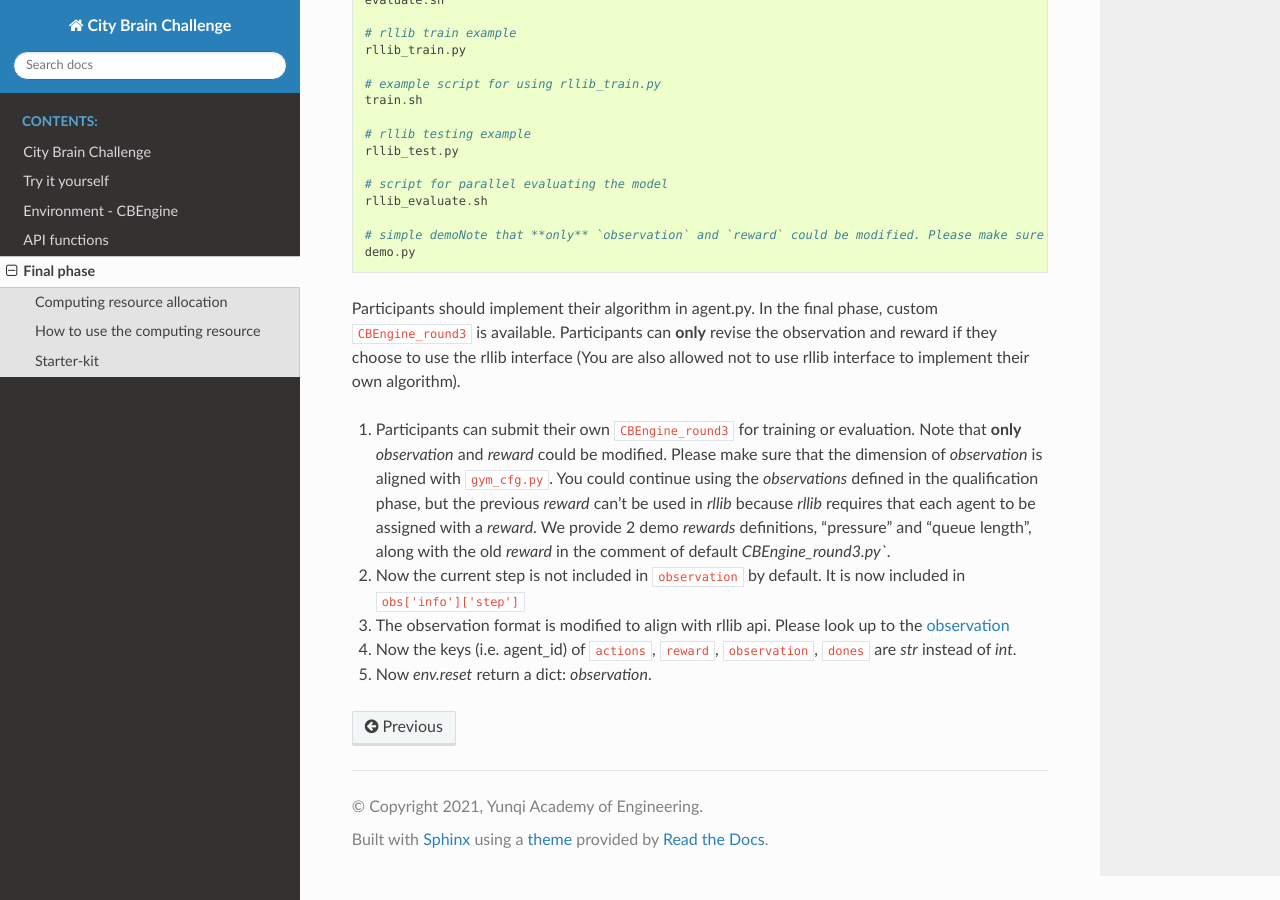
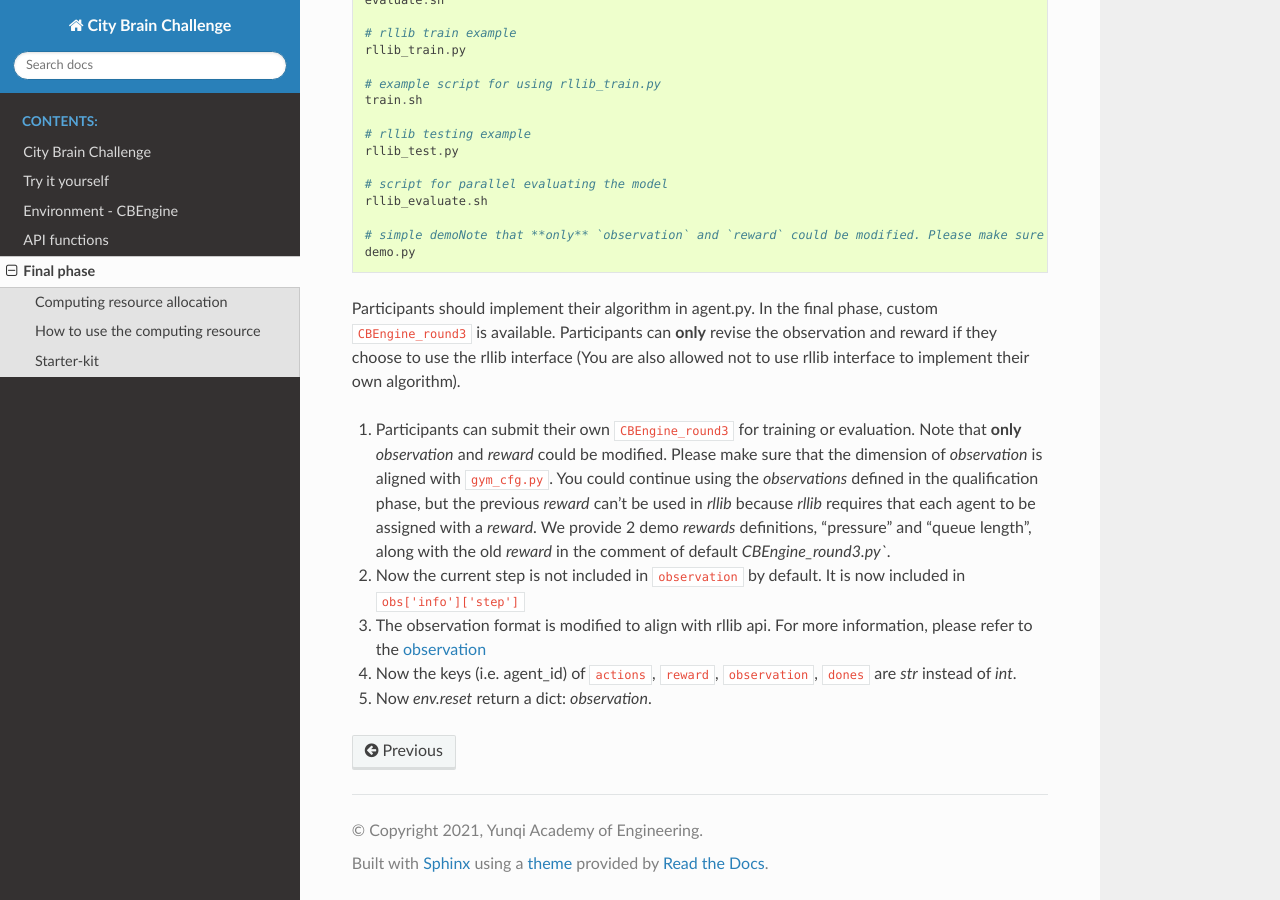
Before and after one commit to CityBrainChallenge/KDDCup2021-CityBrainChallenge, a Sphinx documentation site: the page built from docs/round3.rst, in a window 1280 px wide and 900 px high, scrolled down 2095 px. Built offline with Sphinx 7.4.7 and the Read the Docs theme 2.0.0, drawn with Linux system fonts in a browser that asks for light colours.

Commit message:
Update round3.rst

```diff
--- a/docs/round3.rst
+++ b/docs/round3.rst
@@ -104,7 +104,7 @@ Participants should implement their algorithm in agent.py. In the final phase, c
 
 1. Participants can submit their own ``CBEngine_round3`` for training or evaluation. Note that **only** `observation` and `reward` could be modified. Please make sure that the dimension of `observation` is aligned with ``gym_cfg.py``. You could continue using the `observations` defined in the qualification phase, but the previous `reward` can't be used in `rllib` because `rllib` requires that each agent to be assigned with a `reward`. We provide 2 demo `rewards` definitions, "pressure" and "queue length", along with the old `reward` in the comment of default `CBEngine_round3.py``.
 #. Now the current step is not included in ``observation`` by default. It is now included in ``obs['info']['step']``
-#. The observation format is modified to align with rllib api. Please look up to the `observation <https://kddcup2021-citybrainchallenge.readthedocs.io/en/latest/APIs.html#simulation-step>`_
+#. The observation format is modified to align with rllib api. For more information, please refer to the `observation <https://kddcup2021-citybrainchallenge.readthedocs.io/en/latest/APIs.html#simulation-step>`_
 #. Now the keys (i.e. agent_id) of ``actions``, ``reward``, ``observation``, ``dones`` are `str` instead of `int`.
 
 #. Now `env.reset` return a dict: `observation`.
```
